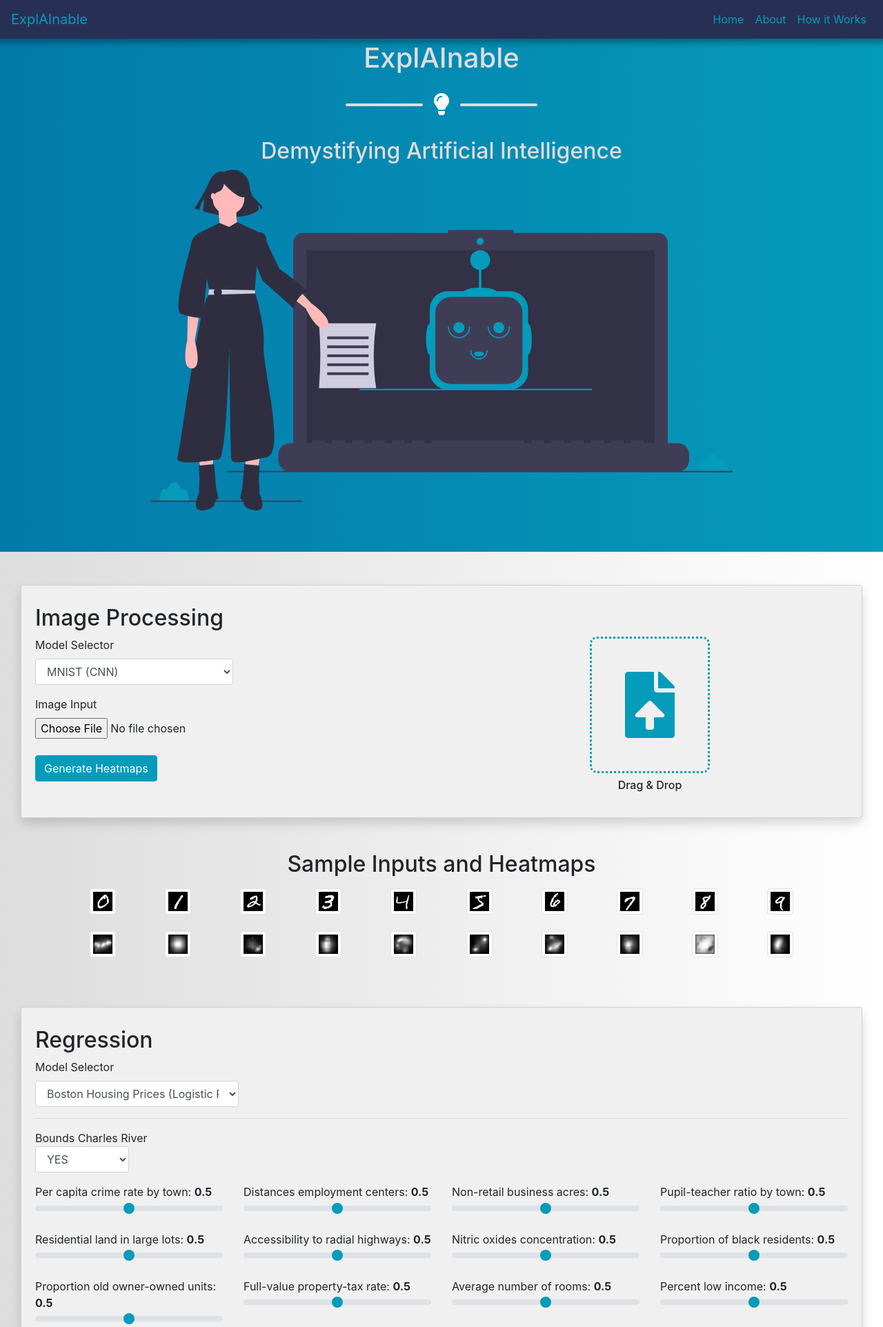
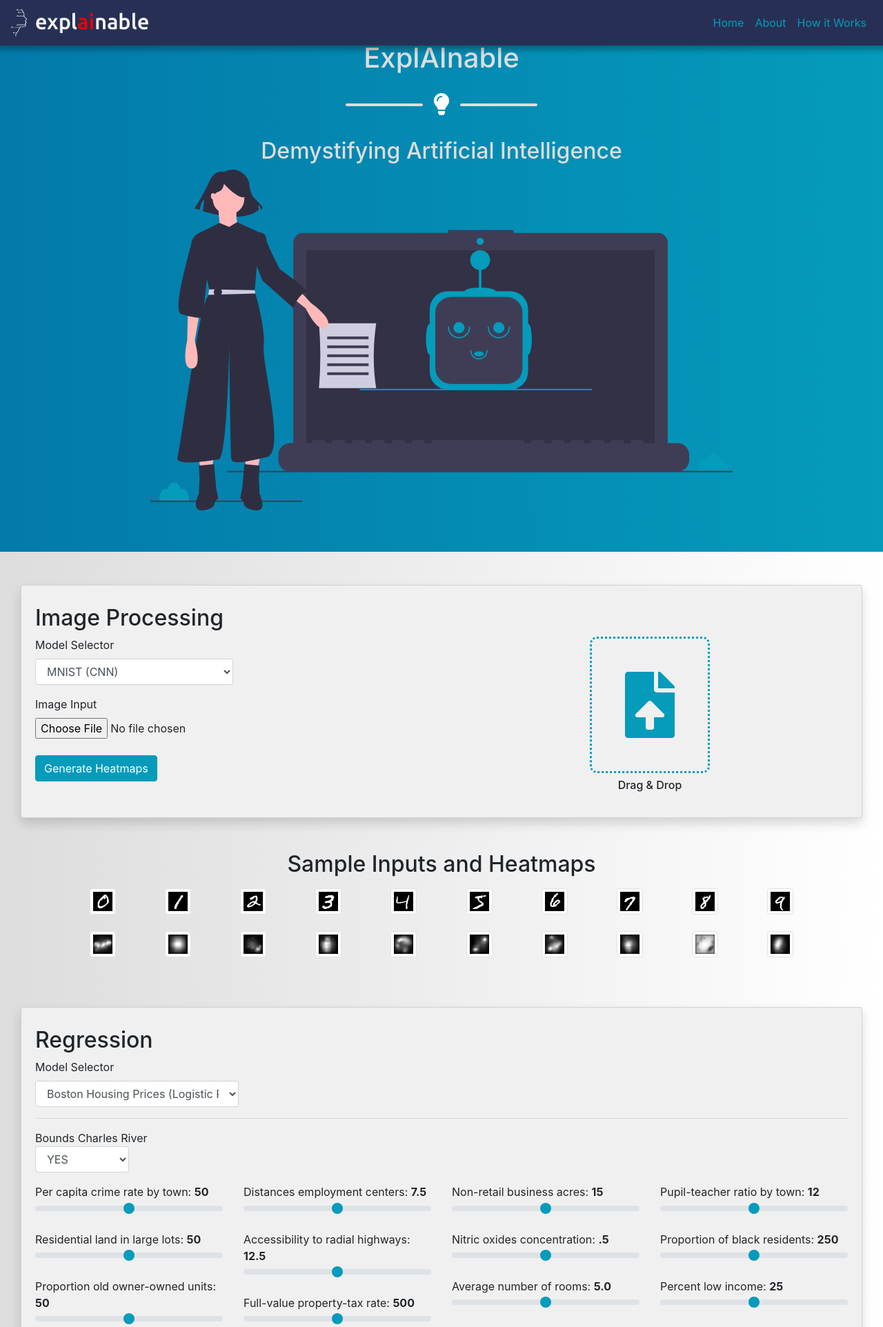
Before and after one commit to explainable/Jedi-Temple, a Flask app: page / in a window 1280 px wide. Shown: the top 1924 px of the page at 69% size. Run offline with Flask 2, Linux system fonts and the light colour scheme; some libraries are stand-ins or nearby versions.

Commit message:
regression demo finalized - logo added

```diff
--- a/templates/index.html
+++ b/templates/index.html
@@ -12,7 +12,7 @@
 	<body>
 	<!-- NAVBAR -->
 	<nav class="navbar navbar-expand-md fixed-top navbar-shadow">
-	  <a class="navbar-brand" href="/">ExplAInable</a>
+	  <a class="navbar-brand" href="/">	<img height="40" class="mr-2" src="/img/logo.png" alt="Face logo"> <img height="30" src="/img/explainable.png" alt="Face logo"> </a>
 	  <button class="navbar-toggler navbar-dark" type="button" data-toggle="collapse" data-target="#main-navigation">
 	    <span class="navbar-toggler-icon"></span>
 	  </button>
@@ -254,18 +254,18 @@
 						</div>
 						<div class="form-group">
 						    <label class="m-0 p-0" for="CRIM" width="50%">Per capita crime rate by town: </label>
-						    <span class="font-weight-bold" id="CRIM-value">0.5</span>
-						    <input class="custom-range" type="range" min="0.0" max="1.0" step="0.01" class="form-control w-75" id="CRIM"></input>
+						    <span class="font-weight-bold" id="CRIM-value">50</span>
+						    <input class="custom-range" type="range" min="0.0" max="100.0" step="0.01" class="form-control w-75" id="CRIM"></input>
 						 </div>
 						 <div class="form-group">
 						    <label class="m-0 p-0" for="ZN" width="50%">Residential land in large lots: </label>
-						    <span class="font-weight-bold" id="ZN-value">0.5</span>
-						    <input class="custom-range"  type="range" min="0.0" max="1.0" step="0.01" class="form-control w-75" id="ZN"></input>
+						    <span class="font-weight-bold" id="ZN-value">50</span>
+						    <input class="custom-range"  type="range" min="0.0" max="100.0" step="0.01" class="form-control w-75" id="ZN"></input>
 						 </div>
 						 <div class="form-group">
 						    <label class="m-0 p-0" for="AGE" width="50%">Proportion old owner-owned units: </label>
-						    <span class="font-weight-bold" id="AGE-value">0.5</span>
-						    <input class="custom-range"  type="range" min="0.0" max="1.0" step="0.01" class="form-control w-75" id="AGE"></input>
+						    <span class="font-weight-bold" id="AGE-value">50</span>
+						    <input class="custom-range"  type="range" min="0.0" max="100.0" step="0.01" class="form-control w-75" id="AGE"></input>
 						 </div>
 					</div>
 
@@ -274,18 +274,18 @@
 						<div class="form-group">
 
 						    <label class="m-0 p-0" for="DIS" width="50%">Distances employment centers: </label>
-						    <span class="font-weight-bold" id="DIS-value">0.5</span>
-						    <input class="custom-range"  type="range" min="0.0" max="1.0" step="0.01" class="form-control w-75" id="DIS"></input>
+						    <span class="font-weight-bold" id="DIS-value">7.5</span>
+						    <input class="custom-range"  type="range" min="0.0" max="15.0" step="0.01" class="form-control w-75" id="DIS"></input>
 						 </div>
 						 <div class="form-group">
 						    <label class="m-0 p-0" for="RAD" width="50%">Accessibility to radial highways: </label>
-						    <span class="font-weight-bold" id="RAD-value">0.5</span>
-						    <input class="custom-range"  type="range" min="0.0" max="1.0" step="0.01" class="form-control w-75" id="RAD"></input>
+						    <span class="font-weight-bold" id="RAD-value">12.5</span>
+						    <input class="custom-range"  type="range" min="0.0" max="25.0" step="0.01" class="form-control w-75" id="RAD"></input>
 						 </div>
 						 <div class="form-group">
 						    <label class="m-0 p-0" for="TAX" width="50%">Full-value property-tax rate: </label>
-						    <span class="font-weight-bold" id="TAX-value">0.5</span>
-						    <input class="custom-range"  type="range" min="0.0" max="1.0" step="0.01" class="form-control w-75" id="TAX"></input>
+						    <span class="font-weight-bold" id="TAX-value">500</span>
+						    <input class="custom-range"  type="range" min="0.0" max="1000" step="0.01" class="form-control w-75" id="TAX"></input>
 						 </div>
 					</div>
 
@@ -293,18 +293,18 @@
 						<div class="form-group">
 
 						    <label class="m-0 p-0" for="INDUS" width="50%">Non-retail business acres: </label>
-						    <span class="font-weight-bold" id="INDUS-value">0.5</span>
-						    <input class="custom-range"  type="range" min="0.0" max="1.0" step="0.01" class="form-control w-75" id="INDUS"></input>
+						    <span class="font-weight-bold" id="INDUS-value">15</span>
+						    <input class="custom-range"  type="range" min="0.0" max="30.0" step="0.01" class="form-control w-75" id="INDUS"></input>
 						 </div>
 						 <div class="form-group">
 						    <label class="m-0 p-0" for="NOX" width="50%">Nitric oxides concentration: </label>
-						    <span class="font-weight-bold" id="NOX-value">0.5</span>
+						    <span class="font-weight-bold" id="NOX-value">.5</span>
 						    <input class="custom-range"  type="range" min="0.0" max="1.0" step="0.01" class="form-control w-75" id="NOX"></input>
 						 </div>
 						 <div class="form-group">
 						    <label class="m-0 p-0" for="RM" width="50%">Average number of rooms: </label>
-						    <span class="font-weight-bold" id="RM-value">0.5</span>
-						    <input class="custom-range"  type="range" min="0.0" max="1.0" step="0.01" class="form-control w-75" id="RM"></input>
+						    <span class="font-weight-bold" id="RM-value">5.0</span>
+						    <input class="custom-range"  type="range" min="1.0" max="10.0" step="0.01" class="form-control w-75" id="RM"></input>
 						 </div>
 
 					</div>
@@ -313,18 +313,18 @@
 						<div class="form-group">
 
 						    <label class="m-0 p-0" for="PTRATIO" width="50%">Pupil-teacher ratio by town: </label>
-						    <span class="font-weight-bold" id="PTRATIO-value">0.5</span>
-						    <input class="custom-range"  type="range" min="0.0" max="1.0" step="0.01" class="form-control w-75" id="PTRATIO"></input>
+						    <span class="font-weight-bold" id="PTRATIO-value">12</span>
+						    <input class="custom-range"  type="range" min="1" max="25.0" step="0.01" class="form-control w-75" id="PTRATIO"></input>
 						 </div>
 						 <div class="form-group">
 						    <label class="m-0 p-0" for="B" width="50%">Proportion of black residents: </label>
-						    <span class="font-weight-bold" id="B-value">0.5</span>
-						    <input class="custom-range"  type="range" min="0.0" max="1.0" step="0.01" class="form-control w-75" id="B"></input>
+						    <span class="font-weight-bold" id="B-value">250</span>
+						    <input class="custom-range"  type="range" min="0.0" max="500.0" step="0.01" class="form-control w-75" id="B"></input>
 						 </div>
 						 <div class="form-group">
 						    <label class="m-0 p-0" for="LSTAT" width="50%">Percent low income: </label>
-						    <span class="font-weight-bold" id="LSTAT-value">0.5</span>
-						    <input class="custom-range"  type="range" min="0.0" max="1.0" step="0.01" class="form-control w-75" id="LSTAT"></input>
+						    <span class="font-weight-bold" id="LSTAT-value">25</span>
+						    <input class="custom-range"  type="range" min="0.0" max="50" step="0.01" class="form-control w-75" id="LSTAT"></input>
 						 </div>
 					</div>
 
--- a/templates/index.js
+++ b/templates/index.js
@@ -152,7 +152,21 @@ function plot_regression() {
         "Proportion of black residents",
         "Percent 'lower' status of the population"
     ]
-    let weights = [1, 1, 1, 1, 1, 1, 1, 1, 1, 1, 1, 1, 1]
+    let weights = [
+        -0.108,
+        0.046,
+        0.021,
+        2.687,
+        -17.767,
+        3.810,
+        0.001,
+        -1.476,
+        0.306,
+        -0.012,
+        -0.953,
+        0.009,
+        -0.525
+    ]
 
     let chas = 0;
     if ($("#CHAS option:selected").val() == "YES") chas = 1
@@ -171,19 +185,35 @@ function plot_regression() {
     let lstat = $("#LSTAT").val()
     /* VALIDATE THESE FIRST */
 
-    values = [chas, crim, zn, indus, nox, rm, age, dis, rad, tax, ptratio, b, lstat]
+    values = [crim, zn, indus, chas, nox, rm, age, dis, rad, tax, ptratio, b, lstat]
 
     let contributions = []
     for (let i=0; i < weights.length; i++) {
         contributions.push(values[i] * weights[i])
     }
 
+    const COLORS = [
+        "#F20000",
+        "#059BBB",
+        "#059BBB",
+        "#059BBB",
+        "#F20000",
+        "#059BBB",
+        "#059BBB",
+        "#F20000",
+        "#059BBB",
+        "#F20000",
+        "#F20000",
+        "#059BBB",
+        "#F20000"
+    ]
+
     var reg_data = [{
       x: reg_features,
       y: contributions,
       type: 'bar',
       text: reg_descriptions,
-      marker: {color: "#059BBB"},
+      marker: {color: COLORS},
     }];
 
     var layout = {
@@ -210,7 +240,8 @@ function plot_regression() {
     for (let c of contributions) {
         prediction += c
     }
-
+    prediction += 36.45948838508994 // bias
+    prediction *= 1000 // scaling per dataset
     $("#regression-prediction").text("Predicted House Price: $" + prediction.toFixed(2))
 
     Plotly.newPlot('regression-bar-chart', reg_data, layout);
```
Also changed, not shown: templates/img/explainable.png (added), templates/img/logo.png (added).
